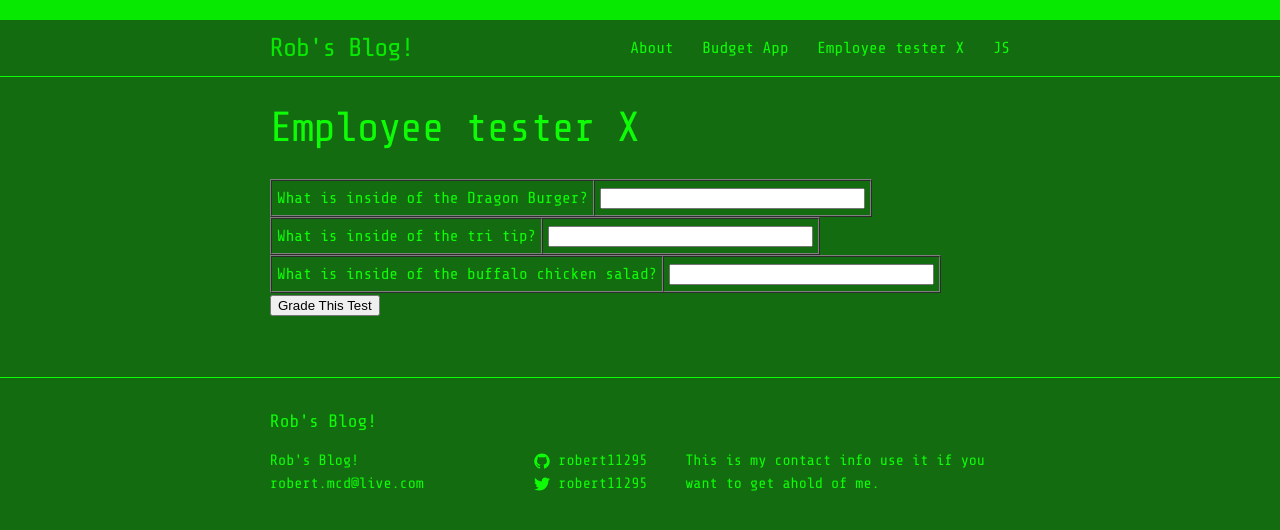
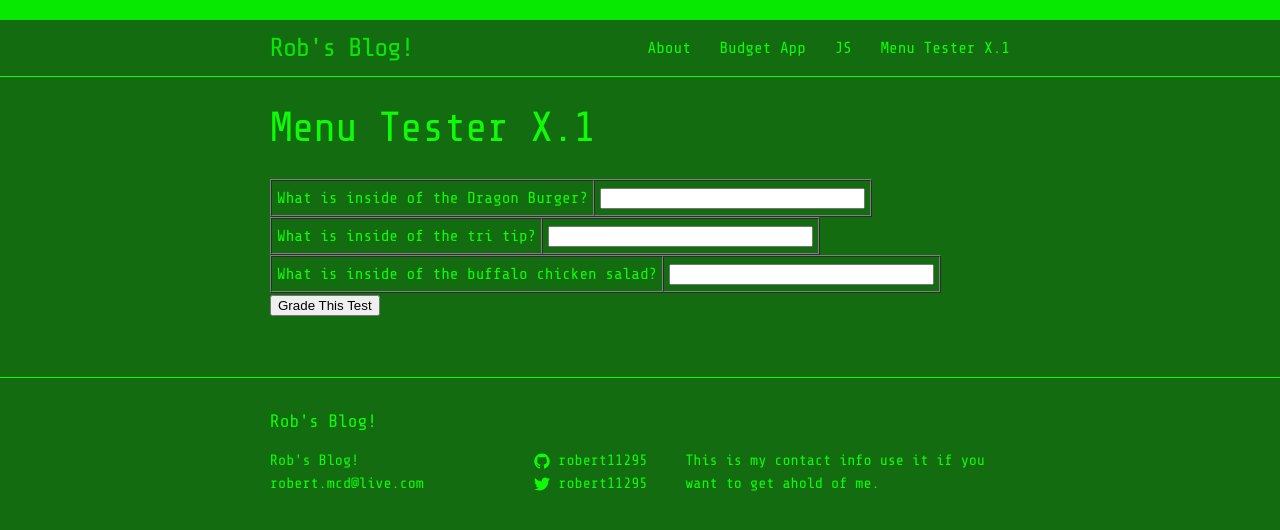
Before and after one commit to xSpiralx/xSpiralx.github.io, a Jekyll site: the page built from menu_tester_x.html, in a window 1280 px wide. Shown: the top 530 px of the page. Built offline with Jekyll 4.4.1, drawn with Linux system fonts in a browser that asks for light colours.

Commit message:
Updated some small things.

```diff
--- a/employee_tester_x.html
+++ b/menu_tester_x.html
@@ -1,7 +1,7 @@
 ---
 layout: page
-title: Employee tester X
-permalink: /employee_tester_x/
+title: Menu Tester X.1
+permalink: /menu_tester_x/
 ---
 <!DOCTYPE html>
 <html>
```
